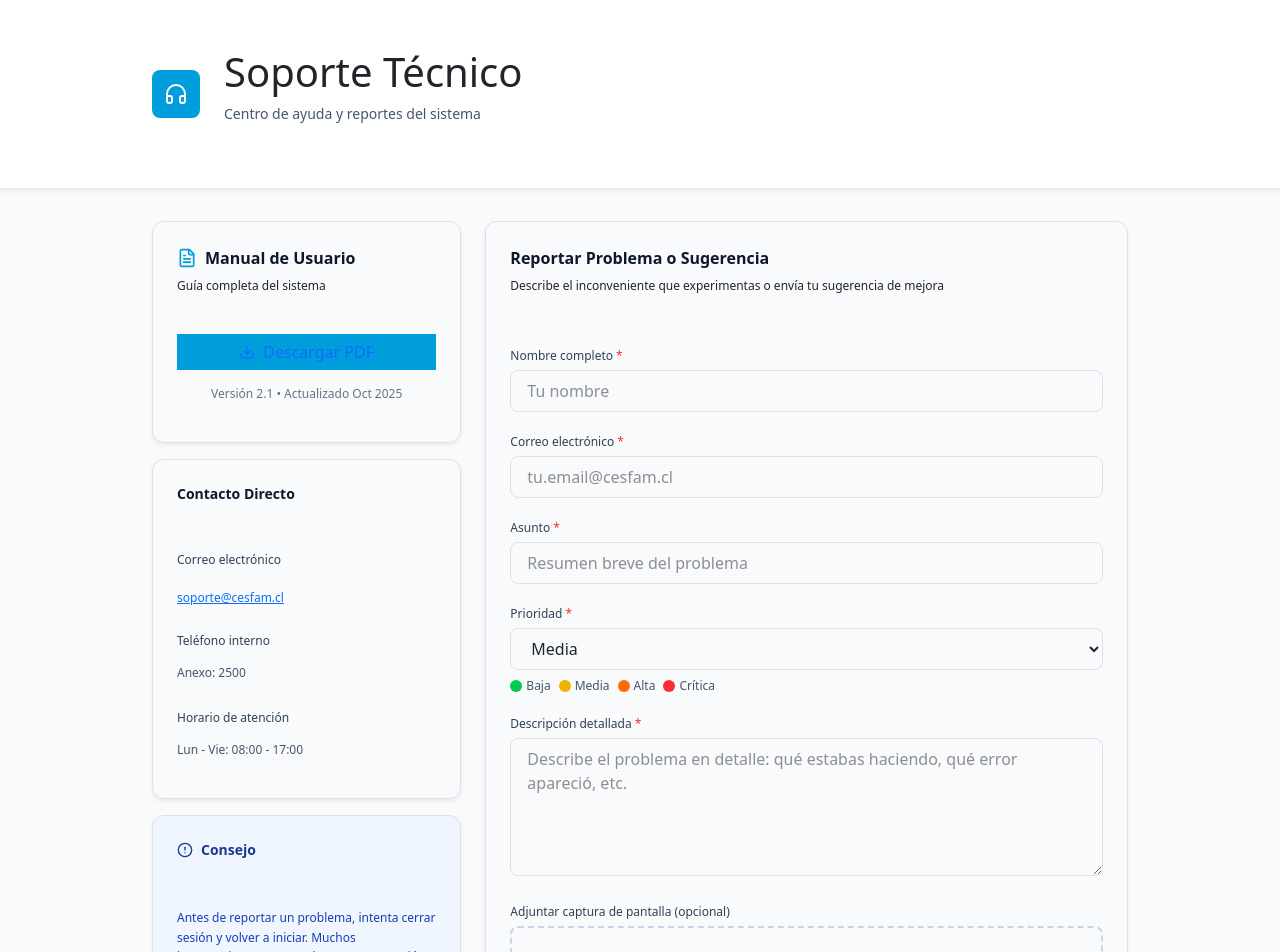
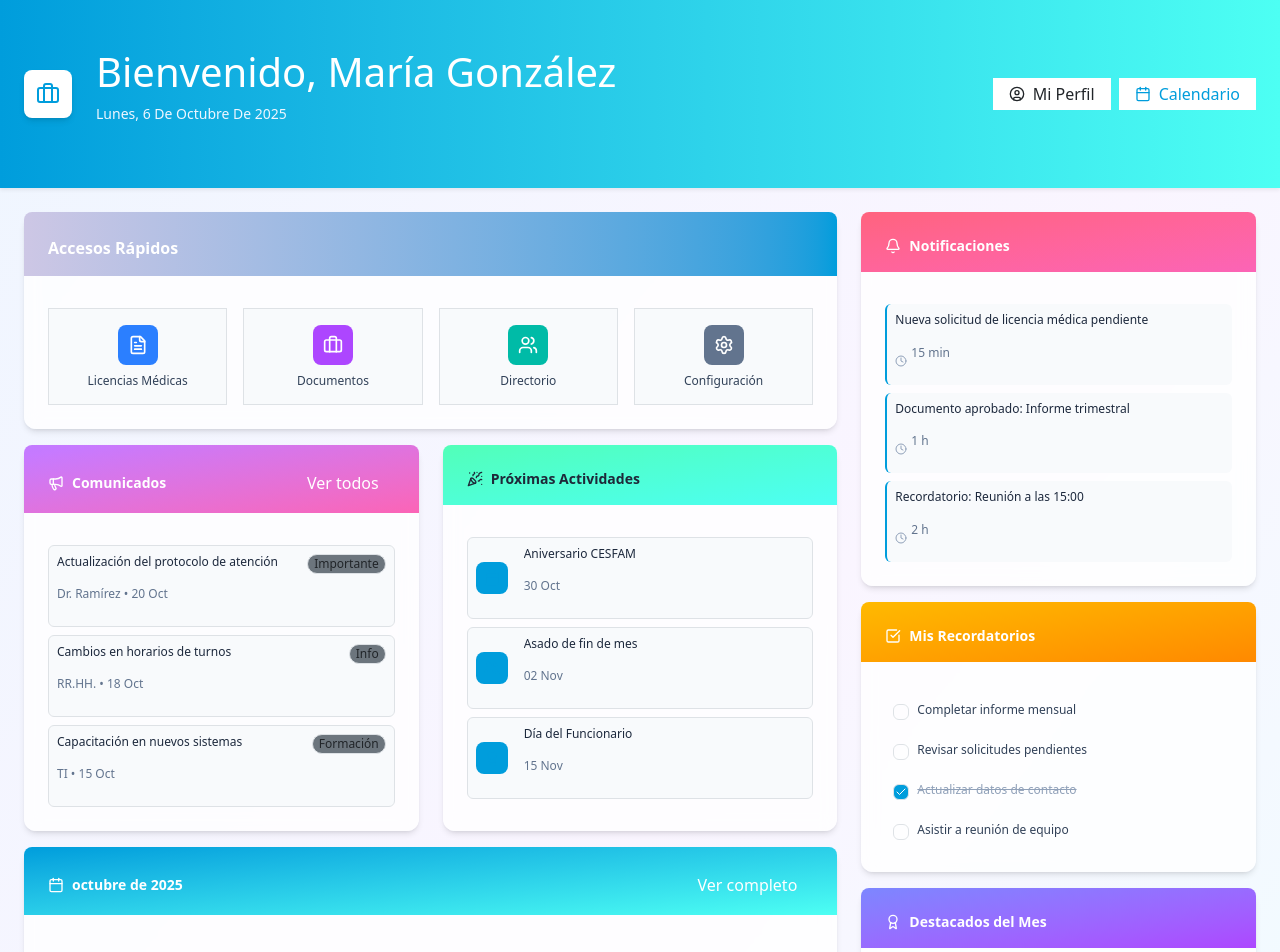
Before and after one commit to bnavarrete2004/intranet_cesfam, a React (Vite) app: page / in a window 1280 px wide. Shown: the top 952 px of the page. Built offline with nearby package versions, Linux system fonts and the light colour scheme.

Commit message:
HomePage definitivo

```diff
--- a/src/App.tsx
+++ b/src/App.tsx
@@ -13,13 +13,15 @@ import PerfilUsuario from "./Pages/PerfilUsuario"
 import VacacionesBanner from "./components/common/VacacionesBanner"
 import LandingPage from "./Pages/LandingPage"
 import SoporteTecnico from "./Pages/SoporteTecnico"
+import { Home } from "lucide-react"
+import Homepage from "./Pages/HomePage"
 
 
 function App() {
   return (
     <Router>
       <Routes>
-        <Route path="/" element={<SoporteTecnico />} />
+        <Route path="/" element={<Homepage />} />
       </Routes>
     </Router>
   )
--- a/src/Pages/HomePage.tsx
+++ b/src/Pages/HomePage.tsx
@@ -18,9 +18,8 @@ import {
 } from 'lucide-react';
 import { Card, CardContent, CardHeader, CardTitle } from '@/components/ui/cardsn';
 import { Badge } from '@/components/ui/badge';
+import { Button } from '@/components/ui/button';
 import { Separator } from '@/components/ui/separator';
-import { Button } from '@/components/ui/button';
-
 
 const Homepage = () => {
   const [currentDate, setCurrentDate] = useState(new Date());
@@ -108,26 +107,26 @@ const Homepage = () => {
   const monthName = currentDate.toLocaleDateString('es-CL', { month: 'long', year: 'numeric' });
 
   return (
-    <div className="min-h-screen bg-slate-50">
+    <div className="min-h-screen bg-gradient-to-br from-blue-50 via-purple-50 to-cyan-50">
       {/* Header Profesional */}
-      <div className="bg-white border-b border-slate-200 shadow-sm">
+      <div className="bg-gradient-to-r from-[#009DDC] to-[#4DFFF3] shadow-sm">
         <div className="max-w-7xl mx-auto px-6 py-5">
           <div className="flex items-center justify-between">
             <div className="flex items-center gap-4">
-              <div className="w-12 h-12 bg-[#009DDC] rounded-lg flex items-center justify-center">
-                <Briefcase className="w-6 h-6 text-white" />
+              <div className="w-12 h-12 bg-white rounded-lg flex items-center justify-center shadow-md">
+                <Briefcase className="w-6 h-6 text-[#009DDC]" />
               </div>
               <div>
-                <h1 className="text-xl font-semibold text-slate-900">Bienvenido, {userName}</h1>
-                <p className="text-sm text-slate-600 capitalize">{formatDate(currentDate)}</p>
+                <h1 className="text-xl font-semibold text-white">Bienvenido, {userName}</h1>
+                <p className="text-sm text-blue-50 capitalize">{formatDate(currentDate)}</p>
               </div>
             </div>
             <div className="flex gap-2">
-              <Button variant="outline" size="sm" className="gap-2 text-xs">
+              <Button variant="secondary" size="sm" className="gap-2 text-xs bg-white hover:bg-blue-50">
                 <UserCircle className="w-3.5 h-3.5" />
                 Mi Perfil
               </Button>
-              <Button size="sm" className="gap-2 bg-[#009DDC] hover:bg-[#0088c0] text-xs">
+              <Button size="sm" className="gap-2 bg-white text-[#009DDC] hover:bg-blue-50 text-xs">
                 <Calendar className="w-3.5 h-3.5" />
                 Calendario
               </Button>
@@ -144,11 +143,15 @@ const Homepage = () => {
           <div className="col-span-12 lg:col-span-8 space-y-4">
 
             {/* Accesos Rápidos */}
-            <Card className="shadow-sm border-slate-200">
-              <CardHeader className="pb-3">
-                <CardTitle className="text-base font-semibold text-slate-900">Accesos Rápidos</CardTitle>
+            <Card className="shadow-md border-0 bg-white/80 backdrop-blur-sm">
+              <CardHeader>
+                {/* ESTE DIV CONTROLA EL FONDO Y PADDINGS DEL TEXTO DEL HEADER */}
+                <div className="pb-3 bg-gradient-to-r from-[#CDC7E5] to-[#009DDC] rounded-t-lg px-6 pt-4 flex items-center">
+                  <CardTitle className="text-base font-semibold text-white">Accesos Rápidos</CardTitle>
+                </div>
               </CardHeader>
-              <CardContent>
+              {/* CardContent necesita padding vertical ahora que Card no lo tiene */}
+              <CardContent className="pt-0 pb-6">
                 <div className="grid grid-cols-4 gap-3">
                   {accesosRapidos.map((acceso, i) => {
                     const Icon = acceso.icon;
@@ -172,19 +175,24 @@ const Homepage = () => {
             <div className="grid grid-cols-2 gap-4">
 
               {/* Comunicados Recientes */}
-              <Card className="shadow-sm border-slate-200">
-                <CardHeader className="pb-3">
+              <Card className="shadow-md border-0 bg-white/80 backdrop-blur-sm">
+                <CardHeader>
+                  {/* ESTE DIV CONTROLA EL FONDO Y PADDINGS DEL TEXTO DEL HEADER */}
+                  <div className="pb-3 bg-gradient-to-br from-purple-400 to-pink-400 rounded-t-lg px-6 pt-4">
                     <div className="flex items-center justify-between">
-                    <CardTitle className="text-sm font-semibold text-slate-900 flex items-center gap-2">
-                      <Megaphone className="w-4 h-4 text-[#009DDC]" />
+                      <CardTitle className="text-sm font-semibold text-white flex items-center gap-2">
+                        <Megaphone className="w-4 h-4" />
                         Comunicados
                       </CardTitle>
-                    <Button variant="ghost" size="sm" className="h-7 text-xs text-[#009DDC]">
+                      <Button variant="ghost" size="sm" className="h-7 text-xs text-white hover:bg-white/20">
                         Ver todos
                       </Button>
                     </div>
+                  </div>
                 </CardHeader>
-                <CardContent className="space-y-2">
+                {/* CardContent necesita padding vertical ahora que Card no lo tiene */}
+                <CardContent className="pt-0 pb-6">
+                  <div className="space-y-2">
                     {comunicados.slice(0, 3).map((com) => (
                       <div key={com.id} className="p-2 rounded-md bg-slate-50 hover:bg-slate-100 transition-colors cursor-pointer border border-slate-100">
                         <div className="flex items-start justify-between gap-2">
@@ -196,18 +204,24 @@ const Homepage = () => {
                         </div>
                       </div>
                     ))}
+                  </div>
                 </CardContent>
               </Card>
 
               {/* Próximas Actividades */}
-              <Card className="shadow-sm border-slate-200">
-                <CardHeader className="pb-3">
-                  <CardTitle className="text-sm font-semibold text-slate-900 flex items-center gap-2">
-                    <PartyPopper className="w-4 h-4 text-[#009DDC]" />
+              <Card className="shadow-md border-0 bg-white/80 backdrop-blur-sm">
+                <CardHeader>
+                  {/* ESTE DIV CONTROLA EL FONDO Y PADDINGS DEL TEXTO DEL HEADER */}
+                  <div className="pb-3 bg-gradient-to-br from-[#52FFB8] to-[#4DFFF3] rounded-t-lg px-6 pt-4 flex items-center">
+                    <CardTitle className="text-sm font-semibold text-gray-800 flex items-center gap-2">
+                      <PartyPopper className="w-4 h-4" />
                       Próximas Actividades
                     </CardTitle>
+                  </div>
                 </CardHeader>
-                <CardContent className="space-y-2">
+                {/* CardContent necesita padding vertical ahora que Card no lo tiene */}
+                <CardContent className="pt-0 pb-6">
+                  <div className="space-y-2">
                     {actividades.map((act) => {
                       const Icon = act.icon;
                       return (
@@ -222,25 +236,30 @@ const Homepage = () => {
                         </div>
                       );
                     })}
+                  </div>
                 </CardContent>
               </Card>
 
             </div>
 
             {/* Mini Calendario */}
-            <Card className="shadow-sm border-slate-200">
-              <CardHeader className="pb-3">
+            <Card className="shadow-md border-0 bg-white/80 backdrop-blur-sm">
+              <CardHeader>
+                {/* ESTE DIV CONTROLA EL FONDO Y PADDINGS DEL TEXTO DEL HEADER */}
+                <div className="pb-3 bg-gradient-to-br from-[#009DDC] to-[#4DFFF3] rounded-t-lg px-6 pt-4">
                   <div className="flex items-center justify-between">
-                  <CardTitle className="text-sm font-semibold text-slate-900 flex items-center gap-2">
-                    <Calendar className="w-4 h-4 text-[#009DDC]" />
+                    <CardTitle className="text-sm font-semibold text-white flex items-center gap-2">
+                      <Calendar className="w-4 h-4" />
                       {monthName}
                     </CardTitle>
-                  <Button variant="ghost" size="sm" className="h-7 text-xs text-[#009DDC]">
+                    <Button variant="ghost" size="sm" className="h-7 text-xs text-white hover:bg-white/20">
                       Ver completo
                     </Button>
                   </div>
+                </div>
               </CardHeader>
-              <CardContent>
+              {/* CardContent necesita padding vertical ahora que Card no lo tiene */}
+              <CardContent className="pt-0 pb-6">
                 <div className="grid grid-cols-7 gap-1 text-center mb-2">
                   {['D', 'L', 'M', 'M', 'J', 'V', 'S'].map((day, i) => (
                     <div key={i} className="text-xs font-semibold text-slate-500 py-1">{day}</div>
@@ -273,14 +292,19 @@ const Homepage = () => {
           <div className="col-span-12 lg:col-span-4 space-y-4">
 
             {/* Notificaciones */}
-            <Card className="shadow-sm border-slate-200">
-              <CardHeader className="pb-3">
-                <CardTitle className="text-sm font-semibold text-slate-900 flex items-center gap-2">
-                  <Bell className="w-4 h-4 text-[#009DDC]" />
+            <Card className="shadow-md border-0 bg-white/80 backdrop-blur-sm">
+              <CardHeader>
+                {/* ESTE DIV CONTROLA EL FONDO Y PADDINGS DEL TEXTO DEL HEADER */}
+                <div className="pb-3 bg-gradient-to-br from-rose-400 to-pink-400 rounded-t-lg px-6 pt-4 flex items-center">
+                  <CardTitle className="text-sm font-semibold text-white flex items-center gap-2">
+                    <Bell className="w-4 h-4" />
                     Notificaciones
                   </CardTitle>
+                </div>
               </CardHeader>
-              <CardContent className="space-y-2">
+              {/* CardContent necesita padding vertical ahora que Card no lo tiene */}
+              <CardContent className="pt-0 pb-6">
+                <div className="space-y-2">
                   {notificaciones.map((notif) => (
                     <div key={notif.id} className="p-2 rounded-md bg-slate-50 hover:bg-slate-100 transition-colors cursor-pointer border-l-2 border-[#009DDC]">
                       <p className="text-xs text-slate-800 leading-snug">{notif.message}</p>
@@ -290,18 +314,24 @@ const Homepage = () => {
                       </div>
                     </div>
                   ))}
+                </div>
               </CardContent>
             </Card>
 
             {/* Recordatorios */}
-            <Card className="shadow-sm border-slate-200">
-              <CardHeader className="pb-3">
-                <CardTitle className="text-sm font-semibold text-slate-900 flex items-center gap-2">
-                  <CheckSquare className="w-4 h-4 text-[#009DDC]" />
+            <Card className="shadow-md border-0 bg-white/80 backdrop-blur-sm">
+              <CardHeader>
+                {/* ESTE DIV CONTROLA EL FONDO Y PADDINGS DEL TEXTO DEL HEADER */}
+                <div className="pb-3 bg-gradient-to-br from-amber-400 to-orange-400 rounded-t-lg px-6 pt-4 flex items-center">
+                  <CardTitle className="text-sm font-semibold text-white flex items-center gap-2">
+                    <CheckSquare className="w-4 h-4" />
                     Mis Recordatorios
                   </CardTitle>
+                </div>
               </CardHeader>
-              <CardContent className="space-y-1.5">
+              {/* CardContent necesita padding vertical ahora que Card no lo tiene */}
+              <CardContent className="pt-0 pb-6">
+                <div className="space-y-1.5">
                   {tasks.map((task) => (
                     <div
                       key={task.id}
@@ -318,18 +348,24 @@ const Homepage = () => {
                       </span>
                     </div>
                   ))}
+                </div>
               </CardContent>
             </Card>
 
             {/* Destacados del Mes */}
-            <Card className="shadow-sm border-slate-200">
-              <CardHeader className="pb-3">
-                <CardTitle className="text-sm font-semibold text-slate-900 flex items-center gap-2">
-                  <Award className="w-4 h-4 text-[#009DDC]" />
+            <Card className="shadow-md border-0 bg-white/80 backdrop-blur-sm">
+              <CardHeader>
+                {/* ESTE DIV CONTROLA EL FONDO Y PADDINGS DEL TEXTO DEL HEADER */}
+                <div className="pb-3 bg-gradient-to-br from-indigo-400 to-purple-500 rounded-t-lg px-6 pt-4 flex items-center">
+                  <CardTitle className="text-sm font-semibold text-white flex items-center gap-2">
+                    <Award className="w-4 h-4" />
                     Destacados del Mes
                   </CardTitle>
+                </div>
               </CardHeader>
-              <CardContent className="space-y-2">
+              {/* CardContent necesita padding vertical ahora que Card no lo tiene */}
+              <CardContent className="pt-0 pb-6">
+                <div className="space-y-2">
                   {destacados.map((dest) => (
                     <div key={dest.id} className="flex items-center gap-3 p-2 rounded-md bg-slate-50 hover:bg-slate-100 transition-colors">
                       <div className="w-9 h-9 bg-gradient-to-br from-[#009DDC] to-[#4DFFF3] rounded-full flex items-center justify-center text-white font-semibold text-xs shrink-0">
@@ -341,6 +377,7 @@ const Homepage = () => {
                       </div>
                     </div>
                   ))}
+                </div>
               </CardContent>
             </Card>
 
--- a/src/components/ui/cardsn.tsx
+++ b/src/components/ui/cardsn.tsx
@@ -7,7 +7,7 @@ function Card({ className, ...props }: React.ComponentProps<"div">) {
     <div
       data-slot="card"
       className={cn(
-        "bg-card text-card-foreground flex flex-col gap-6 rounded-xl border py-6 shadow-sm",
+        "bg-card text-card-foreground flex flex-col gap-6 rounded-xl border shadow-sm",
         className
       )}
       {...props}
@@ -20,7 +20,7 @@ function CardHeader({ className, ...props }: React.ComponentProps<"div">) {
     <div
       data-slot="card-header"
       className={cn(
-        "@container/card-header grid auto-rows-min grid-rows-[auto_auto] items-start gap-2 px-6 has-data-[slot=card-action]:grid-cols-[1fr_auto] [.border-b]:pb-6",
+        "@container/card-header grid auto-rows-min grid-rows-[auto_auto] items-start gap-2 has-data-[slot=card-action]:grid-cols-[1fr_auto] [.border-b]:pb-6",
         className
       )}
       {...props}
```
Also changed, not shown: src/App.css (line endings or trailing spaces). Lines whose indentation alone changed are shown as unchanged.
